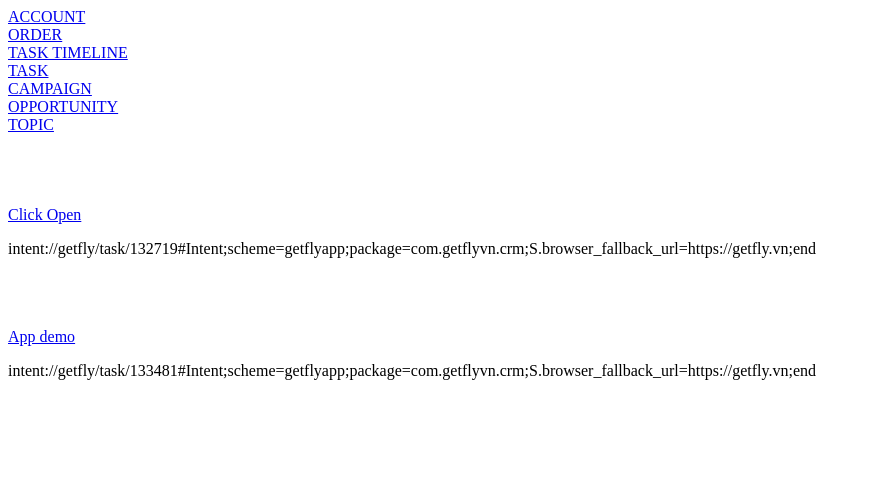
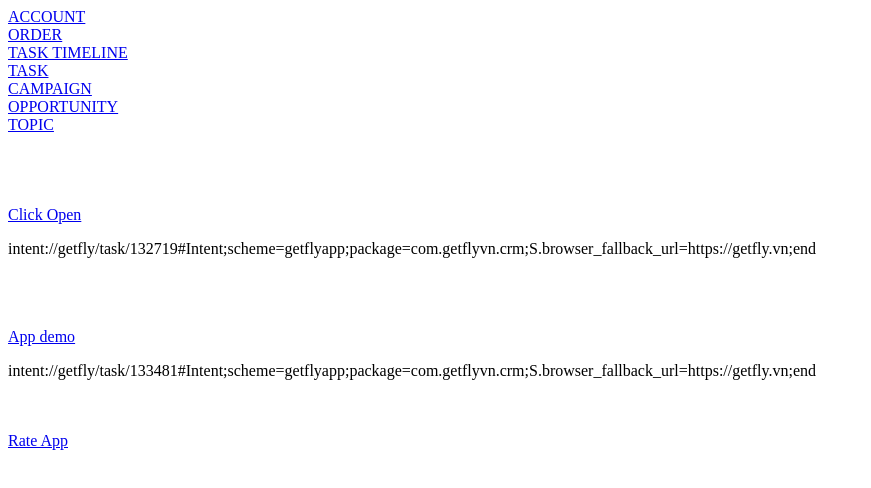
Before and after one commit to nguyendat0410/nguyendat0410.github.io, a plain HTML site: page debug/index.html in a window 1280 px wide. Shown: the whole page, without its empty margins (0-871 px from the left). Drawn offline with Linux system fonts and the light colour scheme.

Commit message:
Update index.html
Rate app

```diff
--- a/debug/index.html
+++ b/debug/index.html
@@ -25,5 +25,7 @@
 		<p>
 		intent://getfly/task/133481#Intent;scheme=getflyapp;package=com.getflyvn.crm;S.browser_fallback_url=https://getfly.vn;end
 		</p>
+		<br/><br/>
+		<a href="itms-apps://itunes.apple.com/app/1490060413">Rate App</a>
 	</body>
 </html>
```
